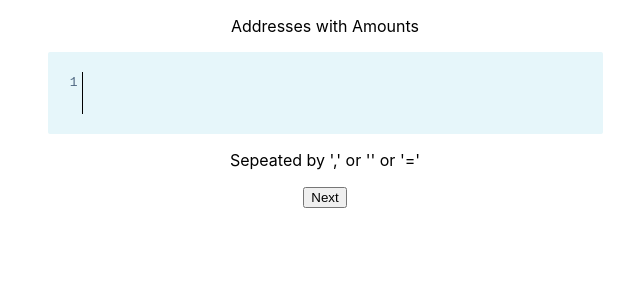
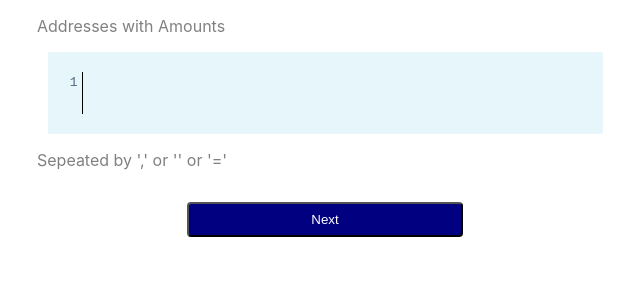
Before and after one commit to nanditaupreti/Dzap, a React (Create React App) app: page / in a window 1280 px wide. Shown: the top 300 px of the page, without its empty margins (315-955 px from the left). Built offline with nearby package versions, Linux system fonts and the light colour scheme.

Commit message:
css done

```diff
--- a/src/component/disperse/index.css
+++ b/src/component/disperse/index.css
@@ -48,26 +48,3 @@
     display: block;
     color: #506882;
 }
-
-.headingText {
-    text-align: 'initial';
-    color: 'grey';
-}
-
-.resultContainer {
-    border: '1px solid red';
-    padding: '8px 16px';
-    display: 'flex';
-    align-items: 'center';
-    border-radius: '2px';
-}
-
-.nextButton {
-    width: '48%';
-    padding: '8px';
-    background-color: '#000080';
-    color: 'white';
-    border-radius: '4px';
-    cursor: 'pointer';
-    margin-top: '16px'
-}
--- a/src/component/disperse/index.js
+++ b/src/component/disperse/index.js
@@ -20,7 +20,6 @@
         const parts = line.split(/, |=|""| /); // Split the line by ", ", "", "=", or space
         if (parts.length === 2 && !isNaN(Number(parts[1]))) {
           const address = parts[0].trim();
-          const amount = parts[1].trim();
 
           if (uniqueAddresses[address]) {
             setDuplicatesEncountered(true);
@@ -76,8 +75,8 @@
     };
 
     return (
-        <div className='mainContainer'>
-            <p className='headingText'>Addresses with Amounts</p>
+        <div style={{margin: 'auto', width: '45%'}}>
+            <p style={{textAlign: 'initial', color: 'grey'}} >Addresses with Amounts</p>
             <div className="editor" >
                 <div className="line-numbers">
                     <span ></span>
@@ -85,7 +84,7 @@
                 <textarea value={lines.join('\n')} onChange={handleInputChange} >
                 </textarea>
             </div>
-            <p className='headingText'>Sepeated by ',' or '' or '='</p>
+            <p style={{textAlign: 'initial', color: 'grey'}}>Sepeated by ',' or '' or '='</p>
             <div>
                 {duplicatesEncountered && <div style={{display: 'flex', justifyContent: 'space-between'}}>
                     <p style={{color: 'red'}}>Duplicated</p>
@@ -101,7 +100,7 @@
                 </div>}
                 {result.map((line, index) => (
                     line ?
-                    <div style={index != 1 ? {marginTop: '24px'} : {marginTop: 0}} className='resultContainer'>
+                    <div style={index !== 1 ? {marginTop: '24px', border: '1px solid red', padding: '8px 16px', display: 'flex', alignItems: 'center', borderRadius: '2px', width: '100%'} : {marginTop: 0, border: '1px solid red', padding: '8px 16px', display: 'flex', alignItems: 'center', borderRadius: '2px', width: '100%'}} className='resultContainer'>
                         <svg
                             viewBox="0 0 24 24"
                             fill="currentColor"
@@ -118,7 +117,7 @@
                 ))}
             </div>
             <div>
-                <button className='nextButton' onClick={onSubmit}>Next</button>
+                <button style={{ width: '48%', padding: '8px', backgroundColor: '#000080', color: 'white', borderRadius: '4px',cursor: 'pointer', marginTop: '16px'}} onClick={onSubmit}>Next</button>
             </div>
         </div>
     )
```
